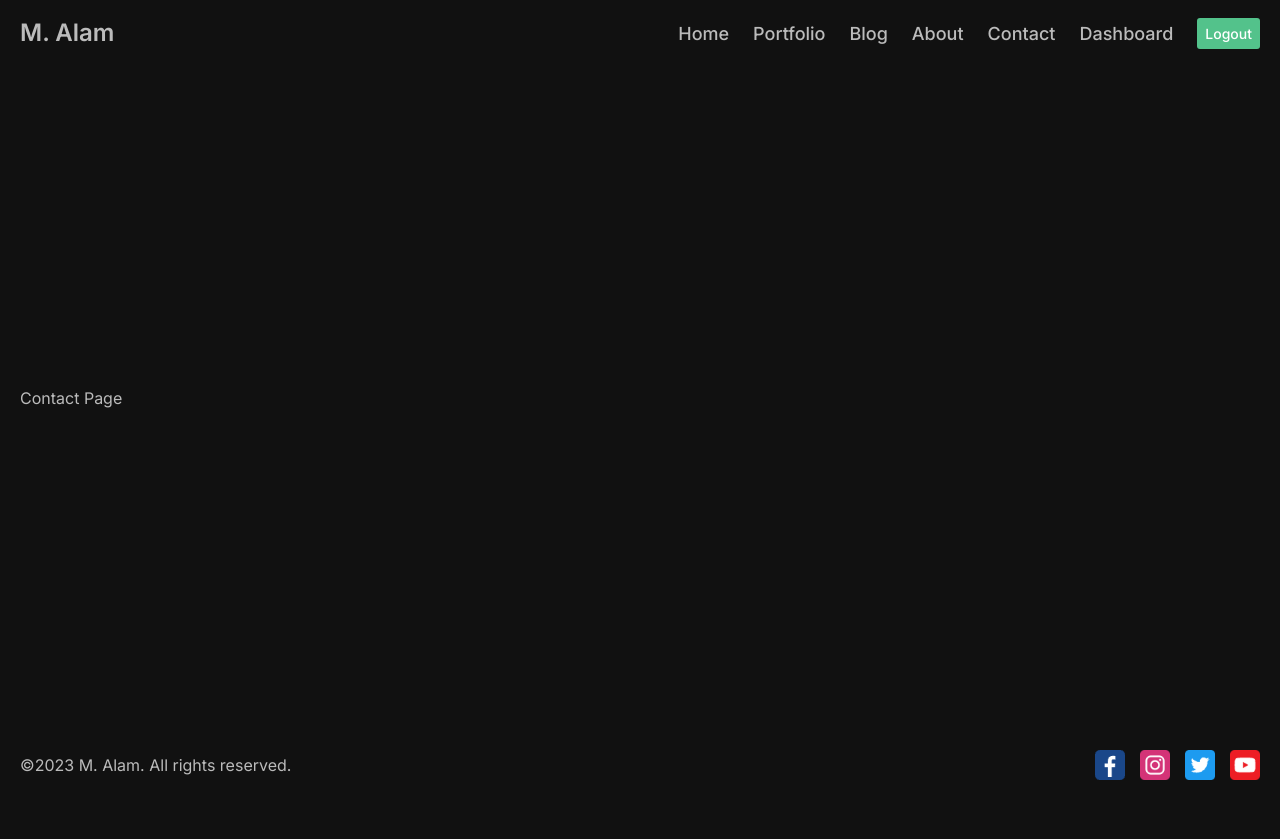
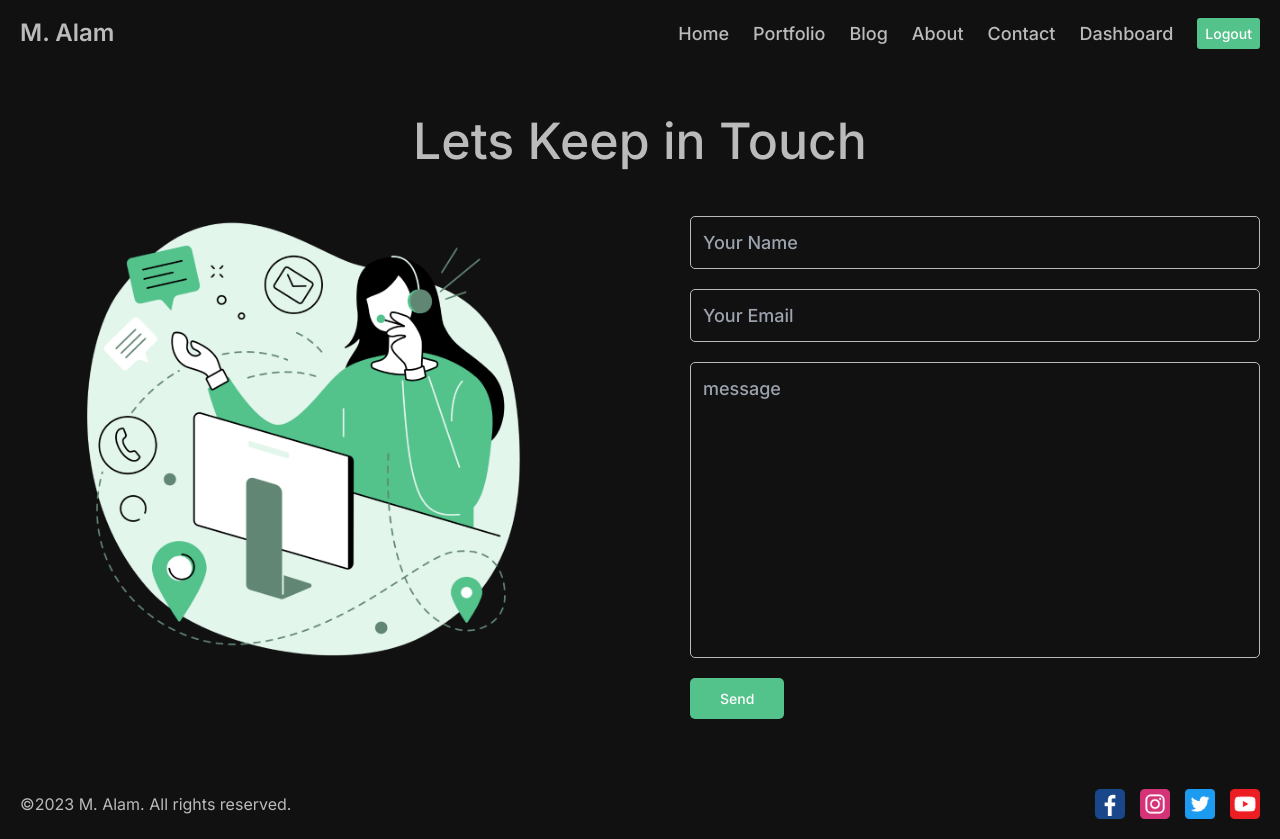
Before and after one commit to M-Alam116/blogpost, a Next.js app: page /contact in a window 1280 px wide. Before the commit the page ends 800 px from the top, so only its background shows below. Built offline with nearby package versions, Linux system fonts and the light colour scheme.

Commit message:
contact page completed

```diff
--- a/src/app/about/page.jsx
+++ b/src/app/about/page.jsx
@@ -2,7 +2,7 @@ import Image from "next/image";
 import Link from "next/link";
 const AboutPage = () => {
   return (
-    <div className="flex flex-col gap-[2rem]">
+    <div className="flex flex-col gap-[2rem] pb-[50px]">
       <div className="relative w-[100%] h-[300px]">
         <Image
           src="https://images.pexels.com/photos/3194521/pexels-photo-3194521.jpeg?auto=compress&cs=tinysrgb&w=1260&h=750&dpr=2"
@@ -10,7 +10,7 @@ const AboutPage = () => {
           alt=""
           className="object-cover"
         />
-        <div className="absolute bottom-[20px] sm:left-[20px] bg-[#53c28b] p-[5px] text-white rounded-md">
+        <div className="absolute bottom-[20px] sm:left-[20px] bg-btnBg p-[5px] text-white rounded-md">
           <h1 className="text-[24px] font-[700]">Digital Storytellers</h1>
           <h2 className="text-[20px] font-[600]">
             Handcrafting award winning digital experiences
@@ -51,7 +51,7 @@ const AboutPage = () => {
             <br /> - Mobile Apps
           </p>
           <Link href="/contact">
-            <button className="bg-[#53c28b] w-fit px-[15px] py-[10px] rounded-[5px] text-white text-[14px] font-[500]">
+            <button className="bg-btnBg w-fit px-[15px] py-[10px] rounded-[5px] text-white text-[14px] font-[500]">
               Contact
             </button>
           </Link>
--- a/src/app/contact/page.jsx
+++ b/src/app/contact/page.jsx
@@ -1,9 +1,41 @@
+import Image from "next/image";
 const ContactPage = () => {
   return (
-    <div>
-      Contact Page
+    <div className="py-[50px]">
+      <h1 className="text-[50px] font-[500] mb-[50px] text-center leading-[50px]">
+        Lets Keep in Touch
+      </h1>
+      <div className="grid grid-cols-1 md:grid-cols-2 gap-[100px]">
+        <div className="relative w-full h-[450px] hidden md:flex">
+          <Image
+            src="/contact.png"
+            alt=""
+            fill={true}
+            className="object-contain"
+          />
+        </div>
+        <form className="flex w-full flex-col gap-[20px] mx-auto">
+          <input
+            type="text"
+            placeholder="Your Name"
+            className="p-[12px] bg-transparent outline-none text-[#bbb] border-[1.5px] border-[#bbb] text-[18px] font-[500] rounded-[5px]"
+          />
+          <input
+            type="text"
+            placeholder="Your Email"
+            className="p-[12px] bg-transparent outline-none text-[#bbb] border-[1.5px] border-[#bbb] text-[18px] font-[500] rounded-[5px]"
+          />
+          <textarea
+            className="p-[12px] bg-transparent outline-none text-[#bbb] border-[1.5px] border-[#bbb] text-[18px] font-[500] rounded-[5px] resize-none"
+            placeholder="message"
+            cols="30"
+            rows="10"
+          ></textarea>
+          <button className="w-fit text-white px-[30px] py-[10px] font-[500] text-[14px] bg-btnBg rounded-[5px]">Send</button>
+        </form>
+      </div>
     </div>
-  )
-}
+  );
+};
 
 export default ContactPage;
--- a/src/app/page.jsx
+++ b/src/app/page.jsx
@@ -12,7 +12,7 @@ export default function Home() {
           global tech industry.
         </p>
         <Link href="/portfolio">
-          <button className="p-[12px] text-[14px] font-[500] rounded-[5px] border-none text-white w-fit bg-[#53c28b] cursor-pointer">
+          <button className="p-[12px] text-[14px] font-[500] rounded-[5px] border-none text-white w-fit bg-btnBg cursor-pointer">
             See Our Works
           </button>
         </Link>
--- a/src/components/Navbar/Navbar.jsx
+++ b/src/components/Navbar/Navbar.jsx
@@ -48,7 +48,7 @@ const Navbar = () => {
             {link.title}
           </Link>
         ))}
-        <button className="py-[5px] px-[8px] border-none text-white text-[14px] font-[500] bg-[#53c28b] cursor-pointer rounded-[3px]">
+        <button className="py-[5px] px-[8px] border-none text-white text-[14px] font-[500] bg-btnBg cursor-pointer rounded-[3px]">
           Logout
         </button>
       </div>
--- a/tailwind.config.js
+++ b/tailwind.config.js
@@ -13,6 +13,7 @@ module.exports = {
 
       backgroundColor: {
         primaryBg: "#111",
+        btnBg: "#53c28b"
       },
     },
   },
```
